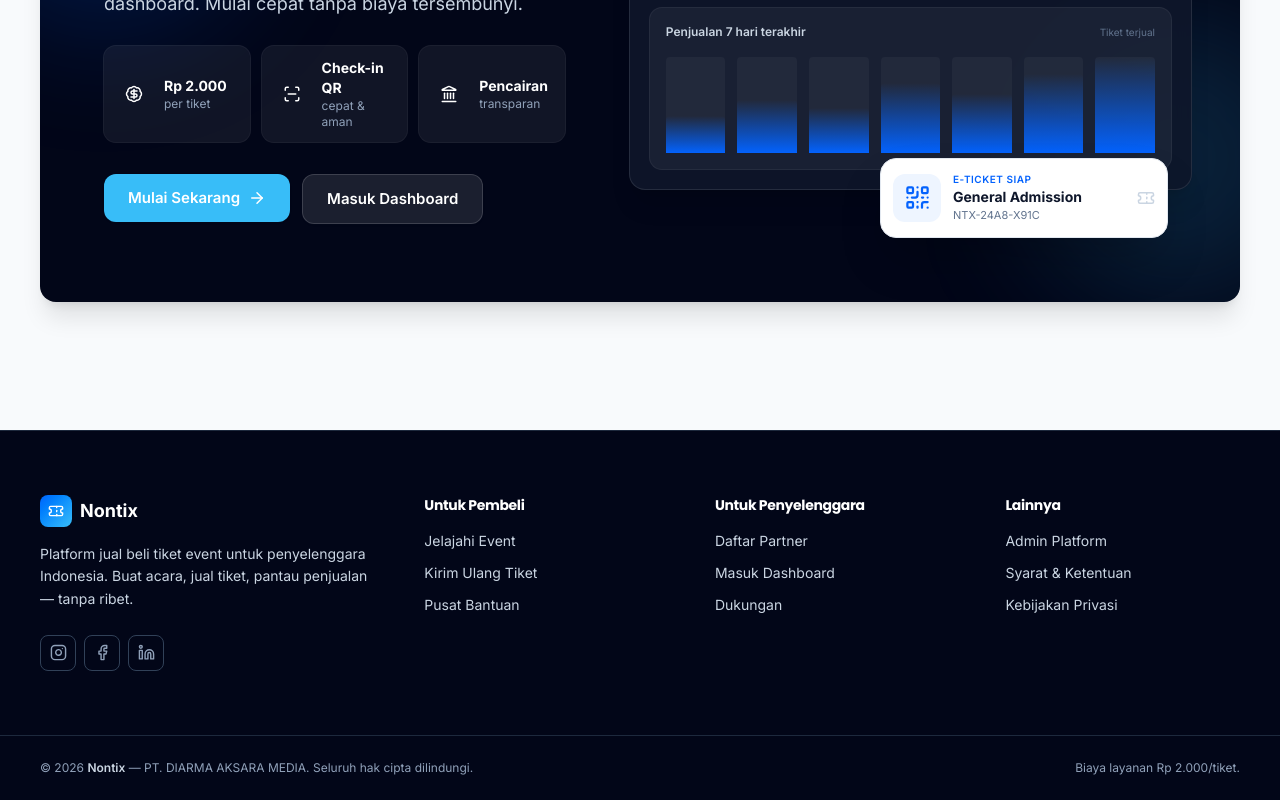
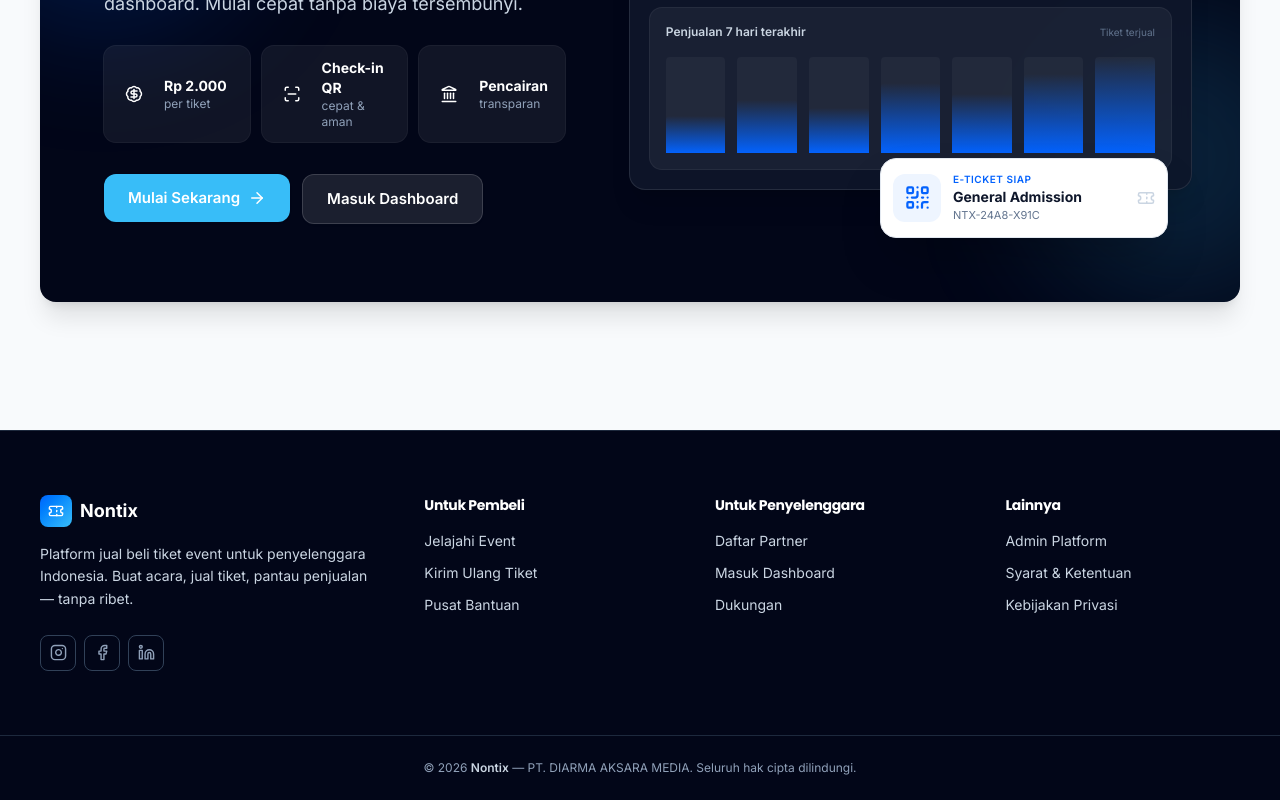
Before and after one commit to ardika08/tiketa-event, a React (Vite) app in the folder frontend/: page / in a window 1280 px wide. Shown: the part 1434-2234 px from the top of the page. Built offline with nearby package versions, Linux system fonts and the light colour scheme; no server answers.

Commit message:
feat(footer): hapus baris biaya layanan dari footer publik
Baris "Biaya layanan Rp 2.000/tiket." di bar copyright dihapus; footer kini
hanya berisi copyright + badan hukum. Import formatRupiah/BIAYA_LAYANAN yang
jadi tak terpakai ikut dibuang, dan tata letak kembali satu baris terpusat.

```diff
--- a/frontend/src/layouts/PublicLayout.jsx
+++ b/frontend/src/layouts/PublicLayout.jsx
@@ -2,8 +2,7 @@ import { useState } from 'react'
 import { Link, NavLink, Outlet } from 'react-router-dom'
 import { Menu, X, Ticket, Search, Instagram, Facebook, Linkedin } from 'lucide-react'
 import { Button } from '../components/ui'
-import { cn, formatRupiah } from '../lib/utils'
-import { BIAYA_LAYANAN } from '../lib/constants'
+import { cn } from '../lib/utils'
 
 const NAV = [
   { to: '/', label: 'Jelajahi Event' },
@@ -140,12 +139,9 @@ export default function PublicLayout() {
           </div>
         </div>
         <div className="border-t border-slate-800 py-6">
-          <div className="container-page flex flex-col items-center gap-2 text-center text-xs text-slate-400 sm:flex-row sm:justify-between sm:text-left">
-            <p>
-              © {new Date().getFullYear()} <span className="font-semibold text-slate-300">Nontix</span> — PT. DIARMA AKSARA MEDIA. Seluruh hak cipta dilindungi.
-            </p>
-            <p className="shrink-0">Biaya layanan {formatRupiah(BIAYA_LAYANAN)}/tiket.</p>
-          </div>
+          <p className="container-page text-center text-xs text-slate-400">
+            © {new Date().getFullYear()} <span className="font-semibold text-slate-300">Nontix</span> — PT. DIARMA AKSARA MEDIA. Seluruh hak cipta dilindungi.
+          </p>
         </div>
       </footer>
     </div>
```
Also changed, not shown: 6 other files (tests, documents, lock files or other folders).
